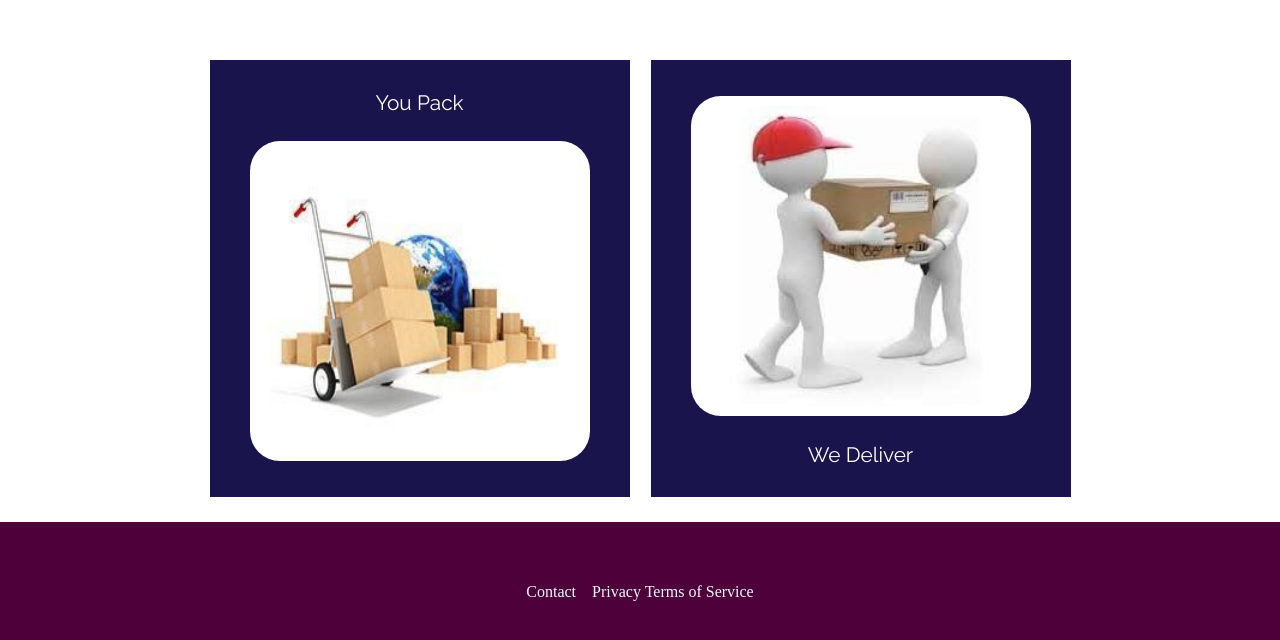
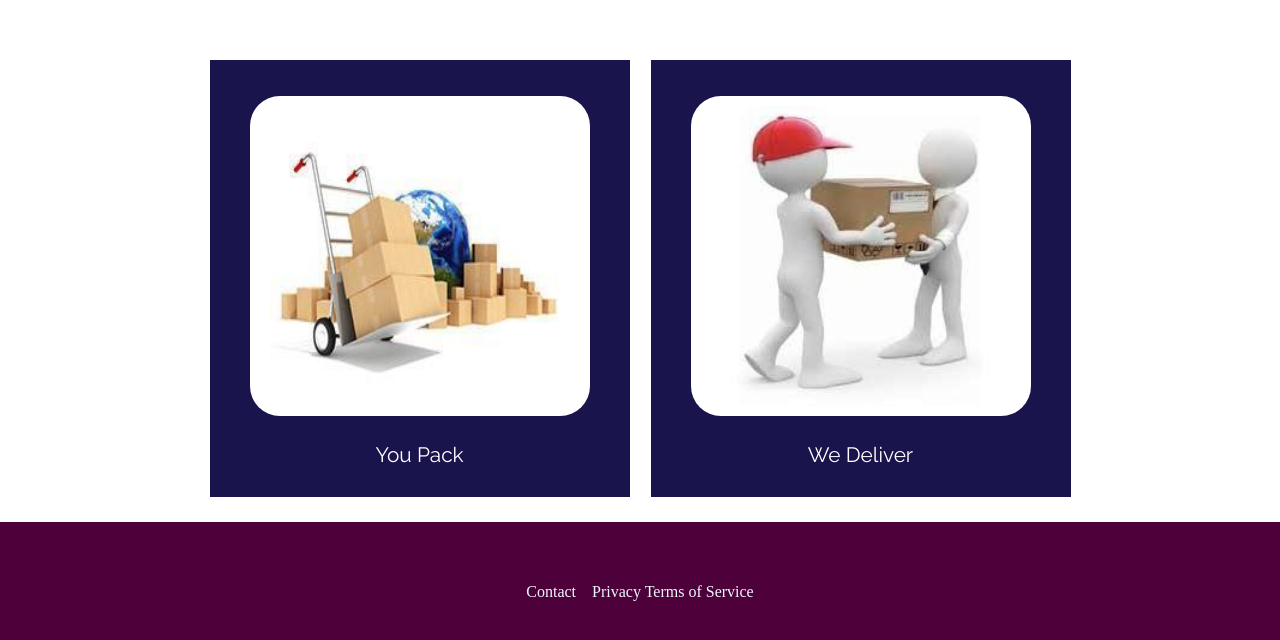
Before and after one commit to oneEyedSunday/sendIT, a plain HTML site: page UI/index.html in a window 1280 px wide. Shown: the part 690-1330 px from the top of the page. Drawn offline with Linux system fonts and the light colour scheme.

Commit message:
[Feature #162009889] Make Images on same horizontal position

```diff
--- a/UI/main.css
+++ b/UI/main.css
@@ -202,7 +202,7 @@ html, body {
 }
 
 .showcase__item:nth-of-type(1) {
-    flex-direction: column-reverse;
+    /* flex-direction: column-reverse; */
 }
 
 /* TODO (oneeyedsunday */
```
